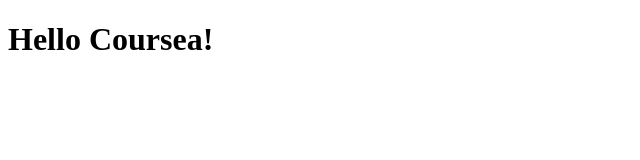
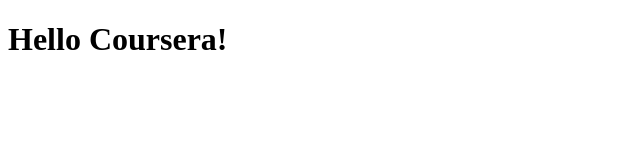
Before and after one commit to MartaOcvirk/coursera-test, a plain HTML site: page site/index.html in a window 1280 px wide. Shown: the full height of the page, 0-640 px from the left. Drawn offline with Linux system fonts and the light colour scheme.

Commit message:
Promjena u naslovu

```diff
--- a/site/index.html
+++ b/site/index.html
@@ -4,6 +4,6 @@
 	<title>Hello Cousera!</title>
 </head>
 <body>
-<h1>Hello Coursea!</h1>
+<h1>Hello Coursera!</h1>
 </body>
 </html>
```
